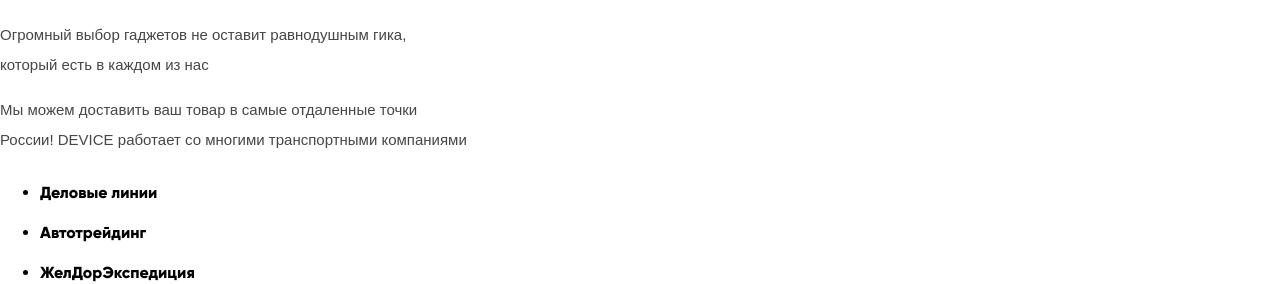
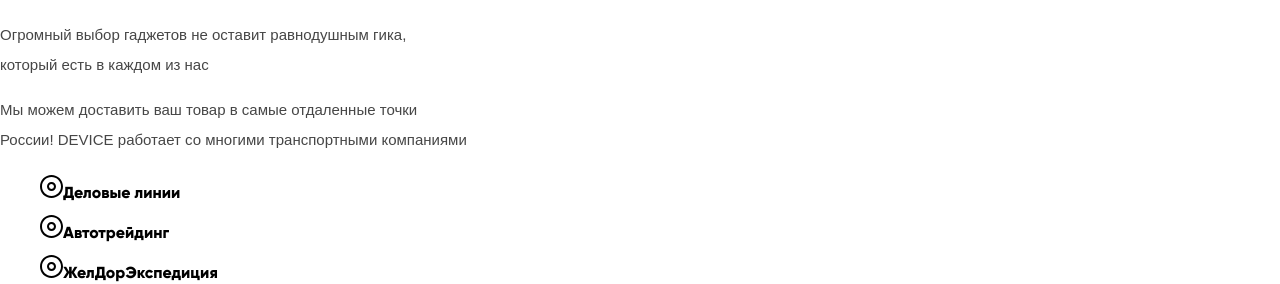
Before and after one commit to Victor161/447447-device-26, a plain HTML site: page index.html in a window 1280 px wide. Shown: the part 524-808 px from the top of the page. Drawn offline with Linux system fonts and the light colour scheme.

Commit message:
Домашка Раздел №5
Домашка Раздел №5

```diff
--- a/css/style.css
+++ b/css/style.css
@@ -295,12 +295,12 @@ ul {
 }
 
 .trans_comp_list .trans_item {
-    list-style: disc;
     font-family: "Gilroy", Arial, sans-serif;
     font-size: 16px;
     font-weight: 700;
     line-height: 40px;
 }
+
 
 .footer_main .enter,
 .footer_main .compare,
@@ -336,6 +336,16 @@ ul {
     line-height: 30px;
 }
 
+/*----- Здесь я не пойму почему "кружочки" получаются такие крупные, не смотря
+на выставленные мной размеры 8px --------------------*/
+
+.trans_item::before {
+    content: url(../img/slider-button.svg);
+    width: 8px;
+    height: 8px;
+}
+
+/*------------------------------------*/
 
 .facebook {
     content: url(../img/facebook.svg);
```
